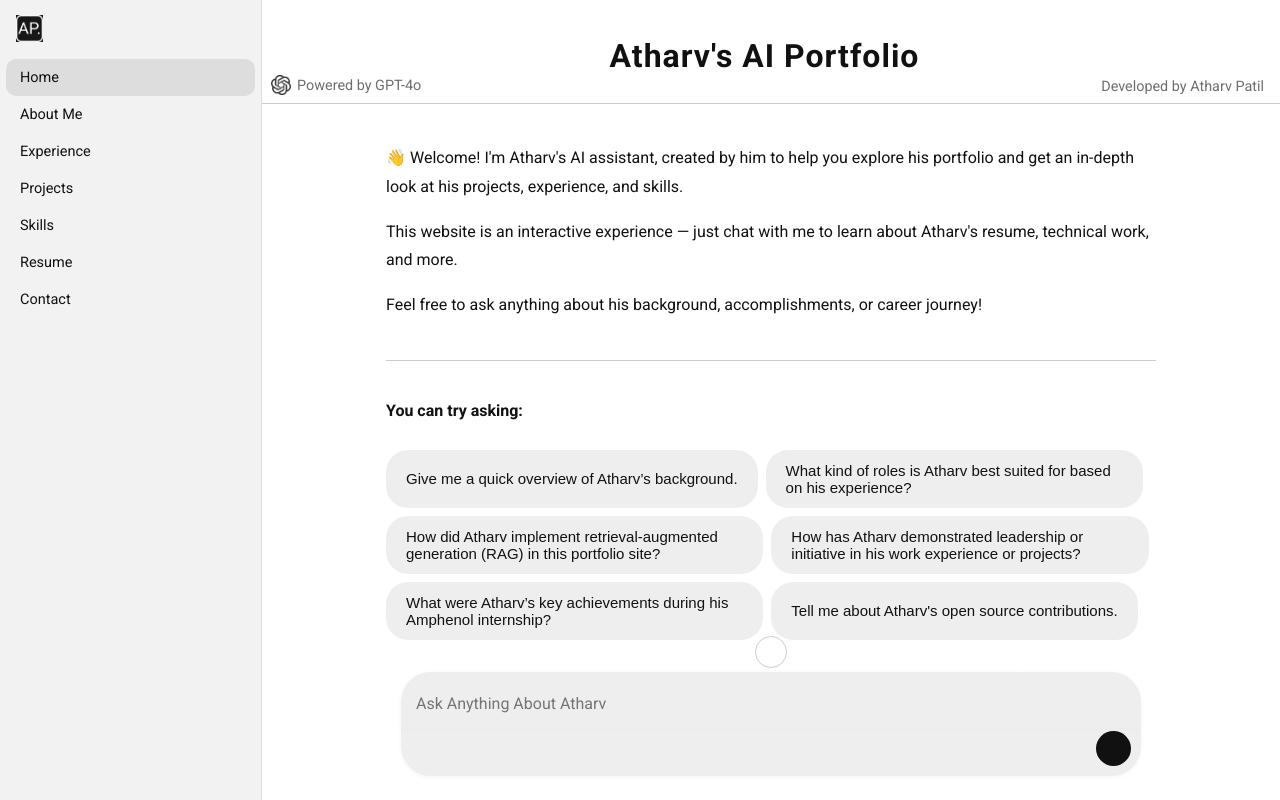
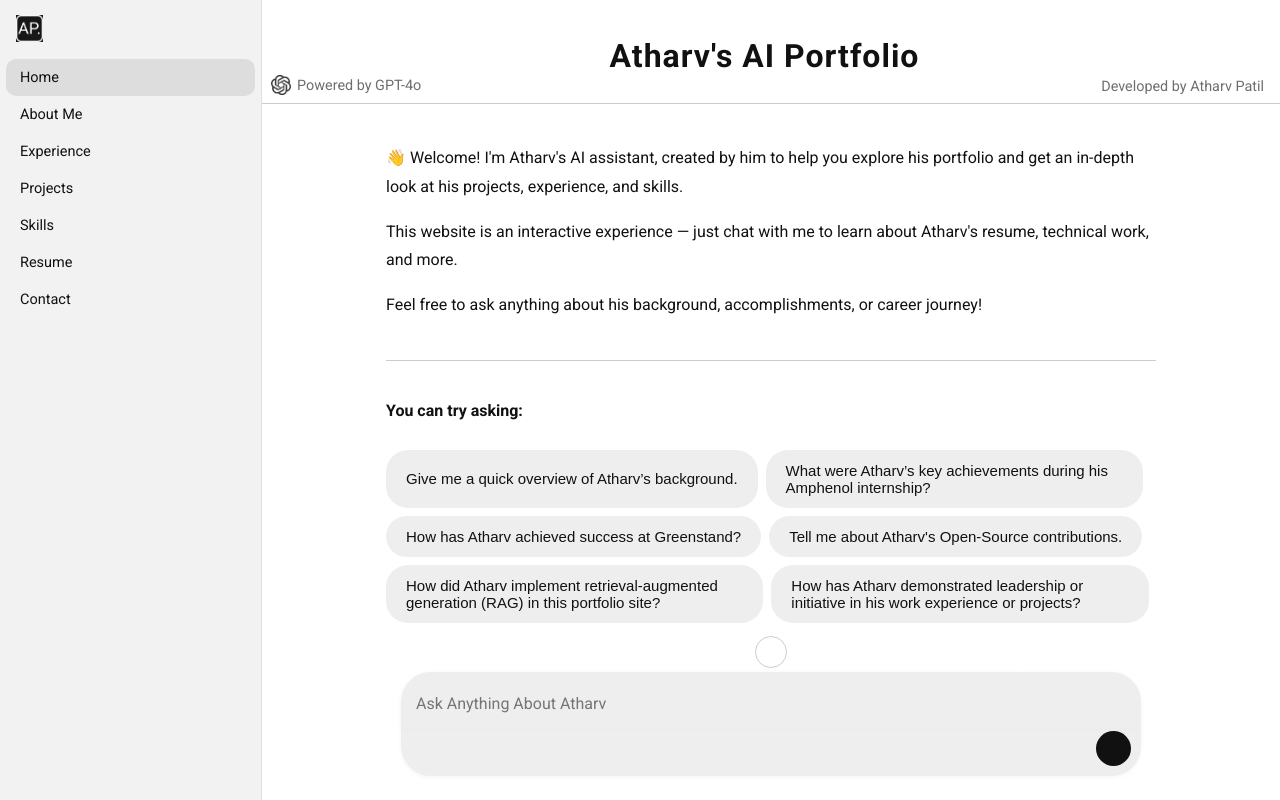
Before and after one commit to patilatharv/ai-portfolio, a Next.js app: page / in a window 1280 px wide. Built offline with nearby package versions, Linux system fonts and the light colour scheme; some icons are missing.

Commit message:
Updated suggested questions on home page

```diff
--- a/src/components/AssistantMessage.js
+++ b/src/components/AssistantMessage.js
@@ -62,15 +62,15 @@ export default function AssistantMessage({ content, isLast, index, typed }) {
 const suggestedQuestions = [
   // high-level “about”
   "Give me a quick overview of Atharv’s background.",
-  "What kind of roles is Atharv best suited for based on his experience?",
+
+  // experience & impact
+  "What were Atharv’s key achievements during his Amphenol internship?",
+  "How has Atharv achieved success at Greenstand?",
+  "Tell me about Atharv's Open-Source contributions.",
 
   // project discovery
   "How did Atharv implement retrieval-augmented generation (RAG) in this portfolio site?",
   "How has Atharv demonstrated leadership or initiative in his work experience or projects?",
-
-  // experience & impact
-  "What were Atharv’s key achievements during his Amphenol internship?",
-  "Tell me about Atharv's open source contributions.",
 ];
 
 function SuggestedQuestions() {
```
